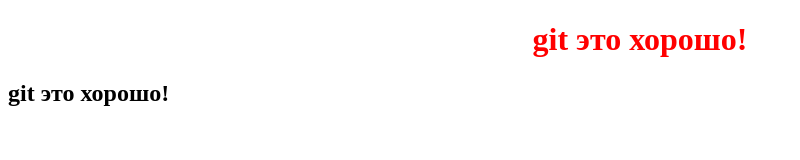
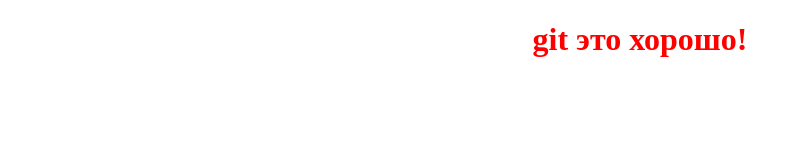
Before and after one commit to 7ahara/Site, a plain HTML site: page index.html in a window 1280 px wide. Shown: the whole page, without its empty margins (0-800 px from the left). Drawn offline with Linux system fonts and the light colour scheme.

Commit message:
2 commit

```diff
--- a/index.html
+++ b/index.html
@@ -10,6 +10,5 @@
 </head>
 <body>
     <h1>git это хорошо!</h1>
-    <h2>git это хорошо!</h2>
 </body>
 </html>
```
